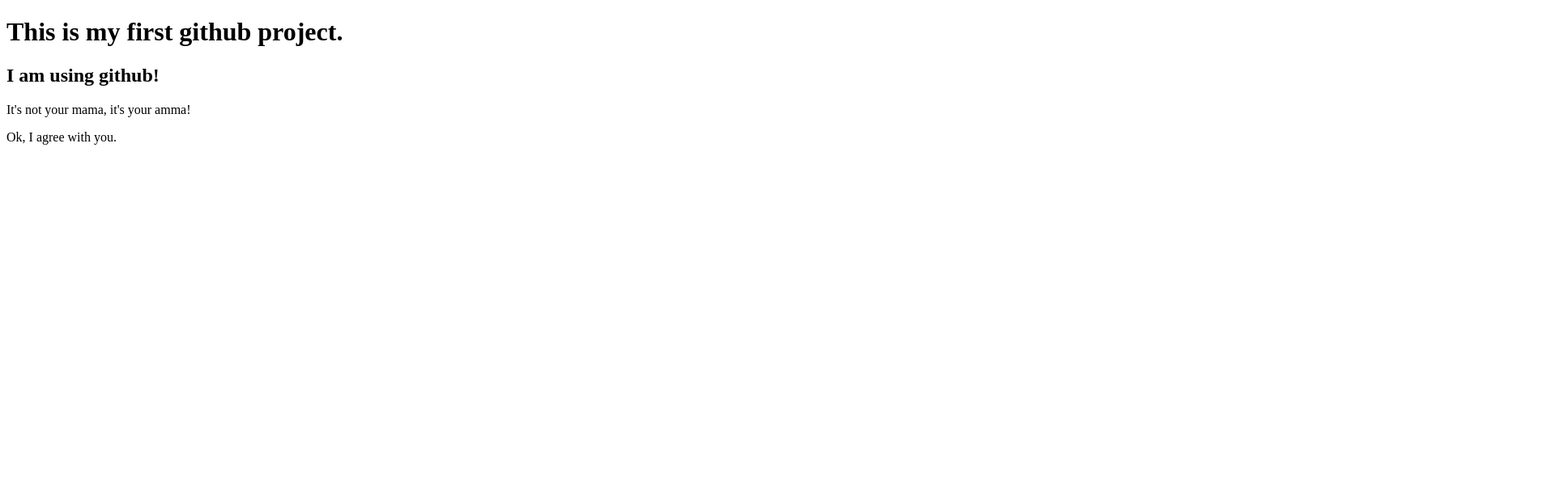
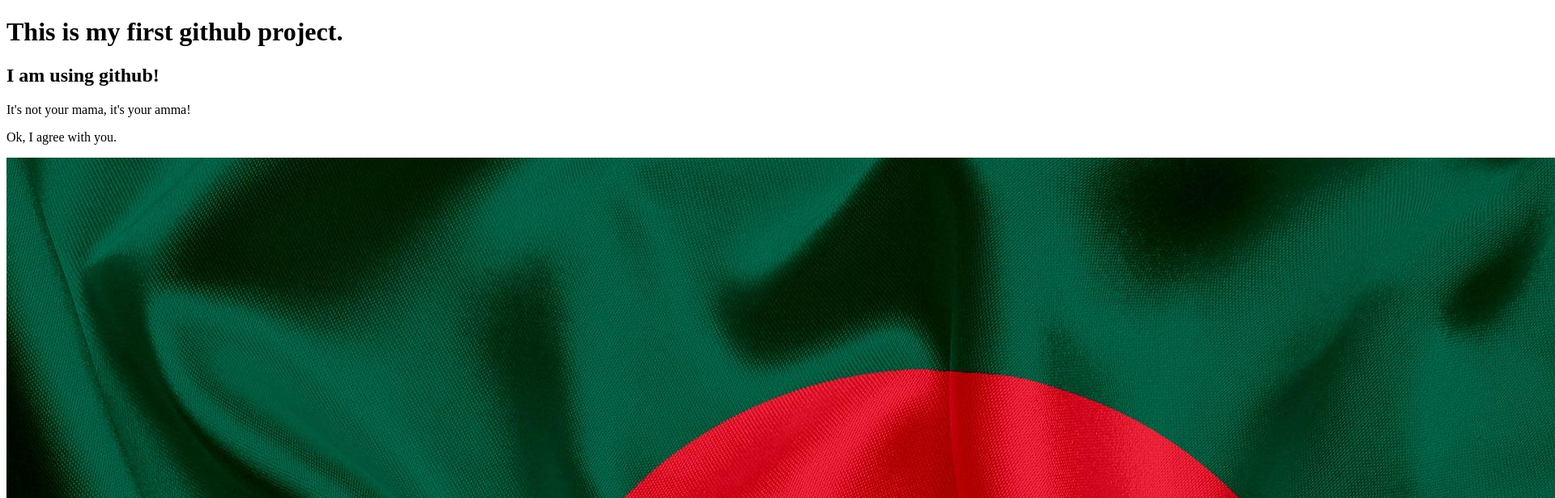
Before and after one commit to SajibBarua-art/My-first-website, a plain HTML site: page index.html in a window 1280 px wide. Shown: the top 616 px of the page at 81% size, 1920 px wide, since content can reach past the window. Drawn offline with Linux system fonts and the light colour scheme.

Commit message:
Adding a flag

```diff
--- a/index.html
+++ b/index.html
@@ -10,5 +10,6 @@
     <h2>I am using github!</h2>
     <p>It's not your mama, it's your amma!</p>
     <p>Ok, I agree with you.</p>
+    <img src="/bdflag.jpg" alt="A flag of Bangladesh.">
 </body>
 </html>
```
Also changed, not shown: bdflag.jpg (added).
